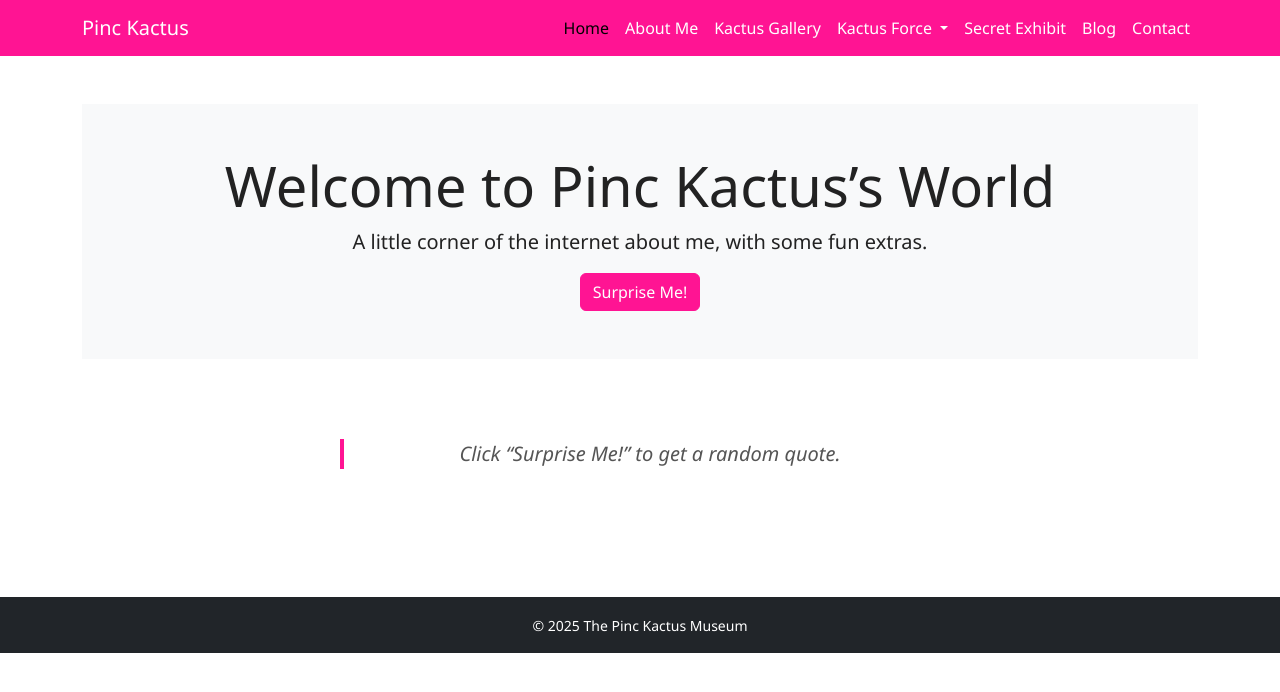
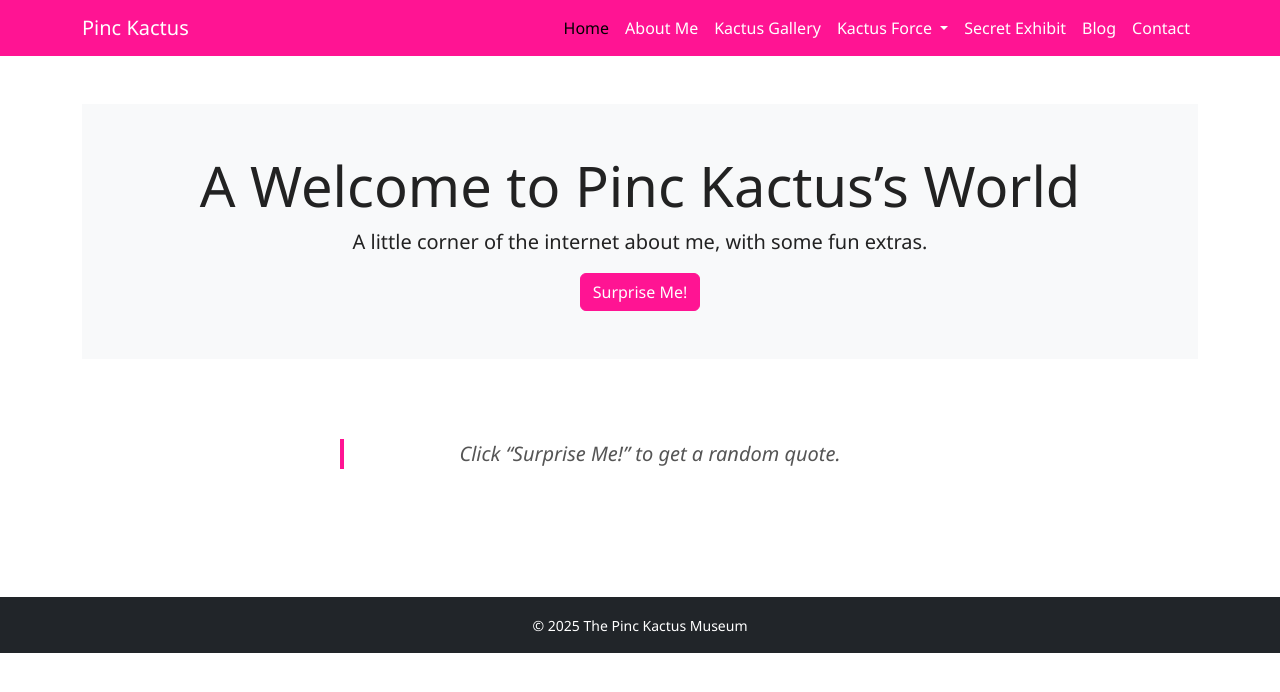
Before and after one commit to PincKactus/PincKactus.github.io, a Jekyll site: the page built from index.md, in a window 1280 px wide. Shown: the top 692 px of the page. Built offline with Jekyll 4.4.1, drawn with Linux system fonts in a browser that asks for light colours; a script that is not in the unit is left out.

Commit message:
Update index.md

```diff
--- a/index.md
+++ b/index.md
@@ -5,7 +5,7 @@ title: Home
 
 <header class="bg-light text-center py-5">
   <div class="container">
-    <h1 class="display-4">Welcome to Pinc Kactus’s World</h1>
+    <h1 class="display-4">A Welcome to Pinc Kactus’s World</h1>
     <p class="lead">A little corner of the internet about me, with some fun extras.</p>
     <button id="new-quote" class="btn btn-success">Surprise Me!</button>
   </div>
```
